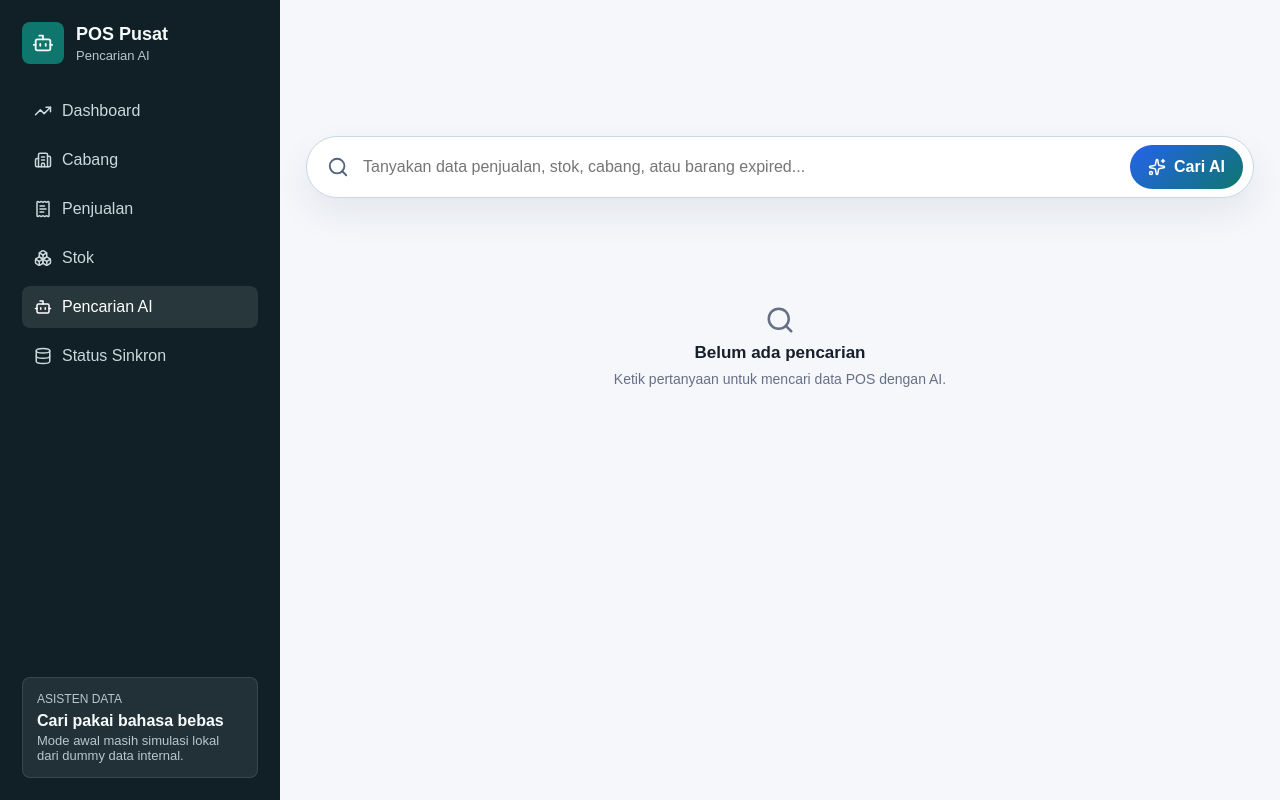
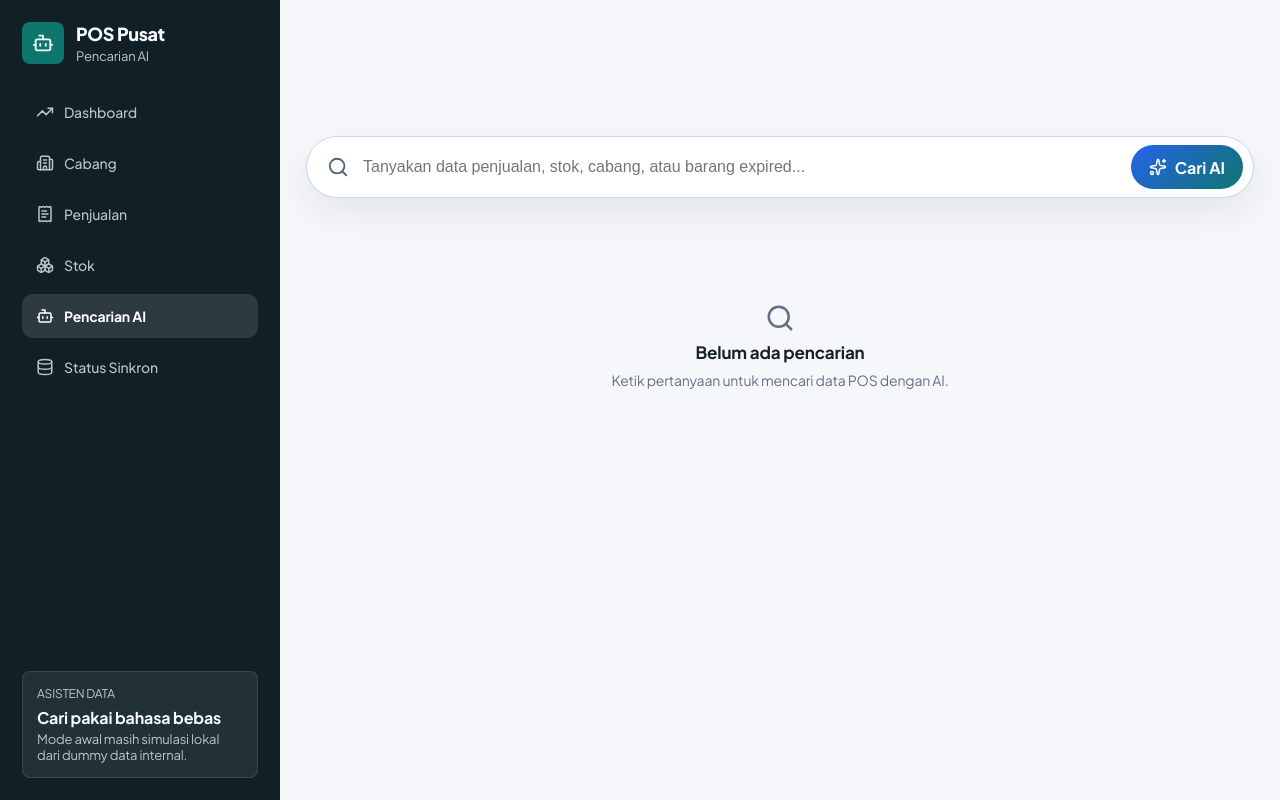
Before and after one commit to capungaero/twinstar, a Next.js app: page /pencarian-ai in a window 1280 px wide. Built offline with nearby package versions, Linux system fonts and the light colour scheme.

Commit message:
feat: improve cabang page UI - modern font, bold titles, branch colors

```diff
--- a/app/globals.css
+++ b/app/globals.css
@@ -289,8 +289,9 @@ body {
   margin: 0;
   background: var(--bg);
   color: var(--text);
-  font-family: Arial, Helvetica, sans-serif;
-  letter-spacing: 0;
+  font-family: "Plus Jakarta Sans", "Inter", system-ui, -apple-system, sans-serif;
+  letter-spacing: -0.01em;
+  -webkit-font-smoothing: antialiased;
 }
 
 a {
@@ -345,6 +346,8 @@ a {
 
 .brand strong {
   font-size: 18px;
+  font-weight: 800;
+  letter-spacing: -0.02em;
 }
 
 .brand span,
@@ -360,19 +363,23 @@ a {
 }
 
 .nav-list__item {
-  min-height: 42px;
-  border-radius: 8px;
+  min-height: 44px;
+  border-radius: 10px;
   display: flex;
   align-items: center;
   gap: 10px;
-  color: #cbd8dd;
-  padding: 0 12px;
+  color: #b4c5cc;
+  padding: 0 14px;
+  font-weight: 500;
+  font-size: 14px;
+  transition: background 0.15s ease, color 0.15s ease;
 }
 
 .nav-list__item--active,
 .nav-list__item:hover {
-  background: rgba(255, 255, 255, 0.1);
+  background: rgba(255, 255, 255, 0.12);
   color: #ffffff;
+  font-weight: 700;
 }
 
 .branch-panel {
@@ -440,24 +447,30 @@ a {
 }
 
 .branch-hero {
-  border: 1px solid color-mix(in srgb, var(--branch-color) 35%, #d9e1ea);
-  border-radius: 8px;
-  padding: 18px;
+  border: 2px solid color-mix(in srgb, var(--branch-color) 42%, #d9e1ea);
+  border-radius: 14px;
+  padding: 24px 22px;
   background:
-    radial-gradient(circle at 12% 18%, color-mix(in srgb, var(--branch-color) 24%, transparent), transparent 28%),
-    linear-gradient(120deg, color-mix(in srgb, var(--branch-color) 16%, #ffffff), #ffffff 46%, #f8fbfd);
-  box-shadow: 0 18px 45px rgba(20, 37, 63, 0.08);
+    radial-gradient(ellipse at 5% 15%, color-mix(in srgb, var(--branch-color) 30%, transparent), transparent 35%),
+    radial-gradient(ellipse at 90% 85%, color-mix(in srgb, var(--branch-color) 18%, transparent), transparent 28%),
+    linear-gradient(135deg, color-mix(in srgb, var(--branch-color) 20%, #ffffff), #ffffff 52%, #f4f7fc);
+  box-shadow: 0 20px 54px rgba(20, 37, 63, 0.1), 0 0 0 1px color-mix(in srgb, var(--branch-color) 15%, transparent);
+  position: relative;
+  overflow: hidden;
 }
 
 .branch-hero h1 {
   color: #0b1f2a;
+  font-weight: 800;
+  letter-spacing: -0.03em;
 }
 
 .eyebrow {
-  color: var(--primary);
-  font-size: 13px;
-  font-weight: 700;
+  color: var(--branch-color, var(--primary));
+  font-size: 11px;
+  font-weight: 800;
   text-transform: uppercase;
+  letter-spacing: 1.2px;
 }
 
 h1,
@@ -468,6 +481,7 @@ p {
 
 h1 {
   font-size: 32px;
+  font-weight: 800;
   line-height: 1.15;
   margin-top: 4px;
 }
@@ -475,6 +489,8 @@ h1 {
 .topbar p {
   color: var(--muted);
   margin-top: 8px;
+  font-size: 14px;
+  line-height: 1.6;
 }
 
 .actions {
@@ -489,16 +505,20 @@ h1 {
   background: var(--surface);
   color: var(--text);
   min-height: 40px;
-  padding: 0 13px;
-  border-radius: 8px;
+  padding: 0 14px;
+  border-radius: 9px;
   display: inline-flex;
   align-items: center;
   gap: 8px;
   cursor: pointer;
+  font-weight: 600;
+  font-size: 14px;
+  transition: border-color 0.15s ease, box-shadow 0.15s ease;
 }
 
 .icon-button:hover {
-  border-color: #b9c6d3;
+  border-color: #9eb5ca;
+  box-shadow: 0 4px 12px rgba(20, 37, 63, 0.08);
 }
 
 .icon-button--disabled {
@@ -590,8 +610,8 @@ h1 {
 
 .branch-icon {
   color: var(--branch-color);
-  background: color-mix(in srgb, var(--branch-color) 14%, #ffffff);
-  box-shadow: inset 0 0 0 1px color-mix(in srgb, var(--branch-color) 20%, transparent);
+  background: linear-gradient(135deg, color-mix(in srgb, var(--branch-color) 18%, #ffffff), color-mix(in srgb, var(--branch-color) 10%, #f8fbfd));
+  box-shadow: inset 0 0 0 1px color-mix(in srgb, var(--branch-color) 24%, transparent), 0 6px 16px color-mix(in srgb, var(--branch-color) 20%, transparent);
 }
 
 .branch-icon--warning {
@@ -611,15 +631,20 @@ h1 {
 
 .metric-card p {
   color: var(--muted);
-  font-size: 13px;
+  font-size: 12px;
+  font-weight: 600;
+  text-transform: uppercase;
+  letter-spacing: 0.5px;
 }
 
 .metric-card strong {
   display: block;
-  font-size: 22px;
-  line-height: 1.25;
+  font-size: 24px;
+  font-weight: 800;
+  line-height: 1.2;
   margin-top: 3px;
   overflow-wrap: anywhere;
+  letter-spacing: -0.02em;
 }
 
 .metric-card span {
@@ -1594,13 +1619,22 @@ h1 {
 .field input,
 .field select {
   width: 100%;
-  min-height: 40px;
-  border: 1px solid var(--border);
-  border-radius: 8px;
+  min-height: 42px;
+  border: 1.5px solid var(--border);
+  border-radius: 9px;
   background: #ffffff;
   color: var(--text);
-  padding: 0 10px;
+  padding: 0 12px;
   font: inherit;
+  font-size: 14px;
+  transition: border-color 0.15s ease, box-shadow 0.15s ease;
+}
+
+.field input:focus,
+.field select:focus {
+  outline: none;
+  border-color: var(--primary);
+  box-shadow: 0 0 0 3px color-mix(in srgb, var(--primary) 16%, transparent);
 }
 
 .form-button {
@@ -2311,24 +2345,31 @@ h1 {
 
 .panel__header {
   min-height: 68px;
-  padding: 15px 16px;
+  padding: 16px 18px;
   display: flex;
   align-items: center;
   justify-content: space-between;
   gap: 12px;
   border-bottom: 1px solid var(--border);
+  background: linear-gradient(180deg, #ffffff, #fafcfe);
 }
 
 .panel__header span {
   color: var(--muted);
-  font-size: 12px;
+  font-size: 11px;
   text-transform: uppercase;
+  font-weight: 800;
+  letter-spacing: 0.8px;
+}
+
+.panel__header h2 {
+  font-size: 17px;
   font-weight: 700;
-}
-
-.panel__header h2 {
-  font-size: 18px;
   margin-top: 3px;
+}
+
+.panel__header h2 svg {
+  color: var(--primary);
 }
 
 .table-wrap {
@@ -2351,8 +2392,11 @@ td {
 
 th {
   color: var(--muted);
-  font-size: 12px;
+  font-size: 11px;
+  font-weight: 800;
   text-transform: uppercase;
+  letter-spacing: 0.7px;
+  background: #f5f8fb;
 }
 
 td:nth-child(2) {
@@ -2454,7 +2498,7 @@ td:nth-child(2) {
 
 .branch-selector--colorful .branch-tabs {
   background:
-    linear-gradient(180deg, #ffffff, #f8fbfd);
+    linear-gradient(180deg, #ffffff, #f4f7fc);
 }
 
 .branch-tabs {
@@ -2478,30 +2522,31 @@ td:nth-child(2) {
 }
 
 .branch-tab {
-  border: 1px solid var(--border);
-  border-radius: 8px;
-  min-height: 70px;
-  padding: 12px;
+  border: 1.5px solid var(--border);
+  border-radius: 12px;
+  min-height: 84px;
+  padding: 14px 14px 14px 18px;
   background: #fbfcfe;
   position: relative;
   overflow: hidden;
-  transition: border-color 0.15s ease, transform 0.15s ease, box-shadow 0.15s ease;
+  transition: border-color 0.18s ease, transform 0.18s ease, box-shadow 0.18s ease, background 0.18s ease;
 }
 
 .branch-tab::before {
   content: "";
   position: absolute;
   inset: 0 auto 0 0;
-  width: 5px;
-  background: var(--branch-color);
+  width: 6px;
+  background: linear-gradient(180deg, var(--branch-color), color-mix(in srgb, var(--branch-color) 70%, #000000));
+  border-radius: 12px 0 0 12px;
 }
 
 .branch-tab:hover,
 .branch-tab--active {
   border-color: color-mix(in srgb, var(--branch-color) 55%, var(--border));
-  background: color-mix(in srgb, var(--branch-color) 10%, #ffffff);
-  box-shadow: 0 12px 24px rgba(20, 37, 63, 0.08);
-  transform: translateY(-1px);
+  background: linear-gradient(135deg, color-mix(in srgb, var(--branch-color) 16%, #ffffff), color-mix(in srgb, var(--branch-color) 7%, #f8fbfd));
+  box-shadow: 0 14px 32px rgba(20, 37, 63, 0.1), 0 0 0 1px color-mix(in srgb, var(--branch-color) 28%, transparent);
+  transform: translateY(-2px);
 }
 
 .branch-tab span,
@@ -2517,26 +2562,40 @@ td:nth-child(2) {
 .branch-tab__code {
   display: inline-flex !important;
   align-items: center;
-  gap: 6px;
+  gap: 7px;
+  font-weight: 800;
+  font-size: 12px;
+  color: var(--branch-color);
+  text-transform: uppercase;
+  letter-spacing: 0.5px;
 }
 
 .branch-tab__code i {
-  width: 9px;
-  height: 9px;
+  width: 10px;
+  height: 10px;
   border-radius: 50%;
   background: var(--branch-color);
-  box-shadow: 0 0 0 3px color-mix(in srgb, var(--branch-color) 16%, transparent);
+  box-shadow: 0 0 0 3px color-mix(in srgb, var(--branch-color) 22%, transparent);
 }
 
 .branch-tab strong {
   font-size: 14px;
+  font-weight: 700;
   line-height: 1.25;
-  margin-top: 4px;
+  margin-top: 6px;
   padding-left: 1px;
+  color: var(--text);
 }
 
 .detail-metrics {
   grid-template-columns: repeat(4, minmax(0, 1fr));
+  margin-bottom: 18px;
+}
+
+.detail-metrics .metric-card {
+  border-radius: 12px;
+  padding: 17px;
+  background: linear-gradient(135deg, #ffffff, #f9fbfd);
 }
 
 .danger-text {
@@ -2547,16 +2606,22 @@ td:nth-child(2) {
   display: inline-flex;
   align-items: center;
   gap: 5px;
+  font-weight: 700;
+  font-size: 11px;
+  padding: 5px 9px;
+  border-radius: 999px;
 }
 
 .branch-status-badge--safe {
   color: var(--branch-color);
   background: color-mix(in srgb, var(--branch-color) 14%, #ffffff);
+  border: 1px solid color-mix(in srgb, var(--branch-color) 28%, transparent);
 }
 
 .branch-status-badge--warning {
   color: var(--warning);
   background: #fffaeb;
+  border: 1px solid #fedf89;
 }
 
 .branch-status-badge--danger {
@@ -2568,6 +2633,38 @@ td:nth-child(2) {
   display: inline-flex;
   align-items: center;
   gap: 8px;
+  font-weight: 700;
+}
+
+/* ===== Cabang page — section-level accent ===== */
+.branch-selector.panel,
+.management-grid .panel,
+.search-panel,
+.dashboard-grid .panel {
+  border-radius: 12px;
+}
+
+.management-grid .panel .panel__header h2 svg,
+.search-panel .panel__header h2 svg {
+  color: var(--primary);
+}
+
+/* Compact-list improvements */
+.compact-list strong {
+  font-weight: 700;
+}
+
+.compact-list b {
+  font-size: 16px;
+  font-weight: 800;
+  color: var(--primary-dark);
+}
+
+/* Pagination bar */
+.stock-pagination {
+  background: linear-gradient(0deg, #f5f8fc, #ffffff);
+  border-top: 1px solid var(--border);
+  border-radius: 0 0 12px 12px;
 }
 
 @media (max-width: 1100px) {
--- a/app/layout.tsx
+++ b/app/layout.tsx
@@ -1,5 +1,12 @@
 import type { Metadata } from "next";
+import { Plus_Jakarta_Sans } from "next/font/google";
 import "./globals.css";
+
+const jakartaSans = Plus_Jakarta_Sans({
+  subsets: ["latin"],
+  weight: ["400", "500", "600", "700", "800"],
+  display: "swap"
+});
 
 export const metadata: Metadata = {
   title: "Dashboard Pusat POS",
@@ -13,7 +20,7 @@ export default function RootLayout({
 }>) {
   return (
     <html lang="id">
-      <body>{children}</body>
+      <body className={jakartaSans.className}>{children}</body>
     </html>
   );
 }
```
